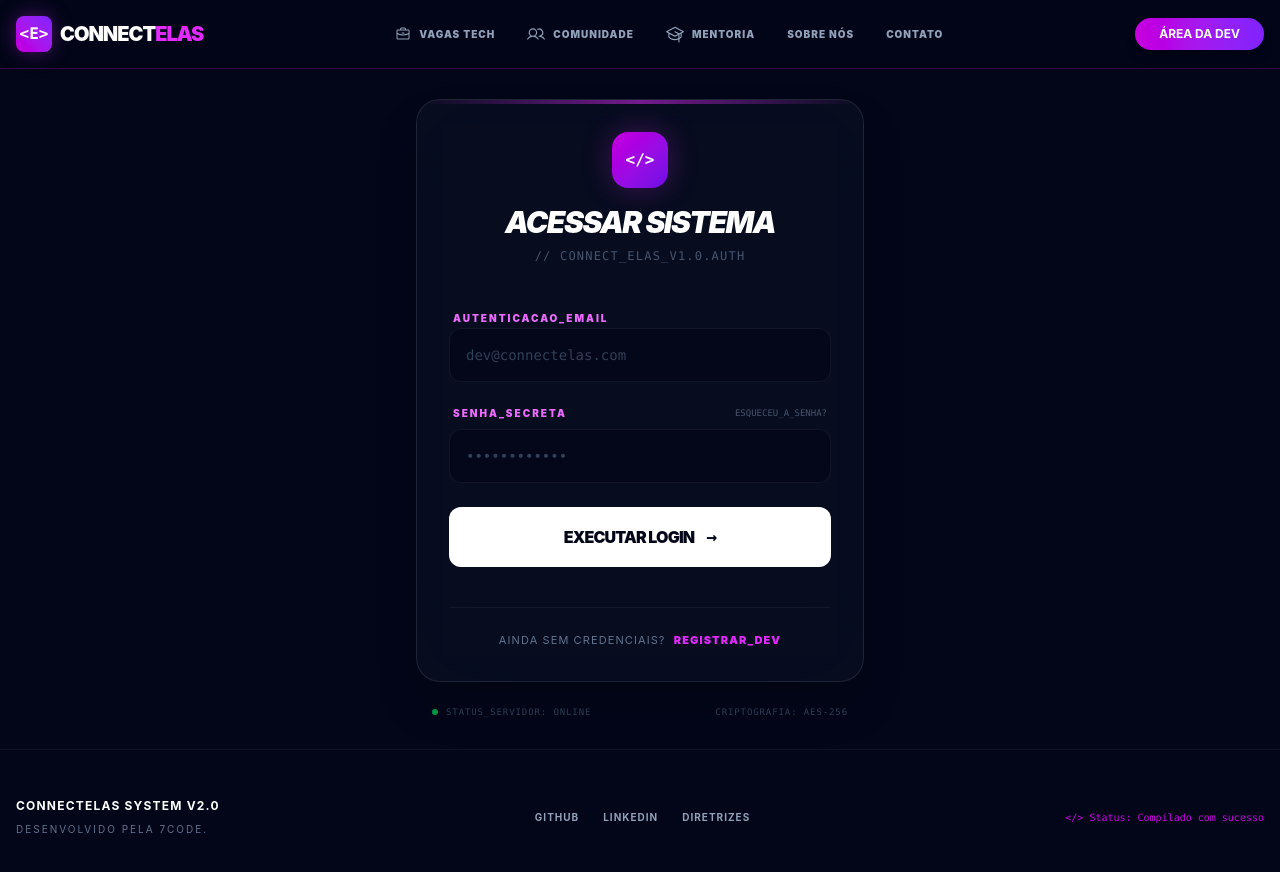
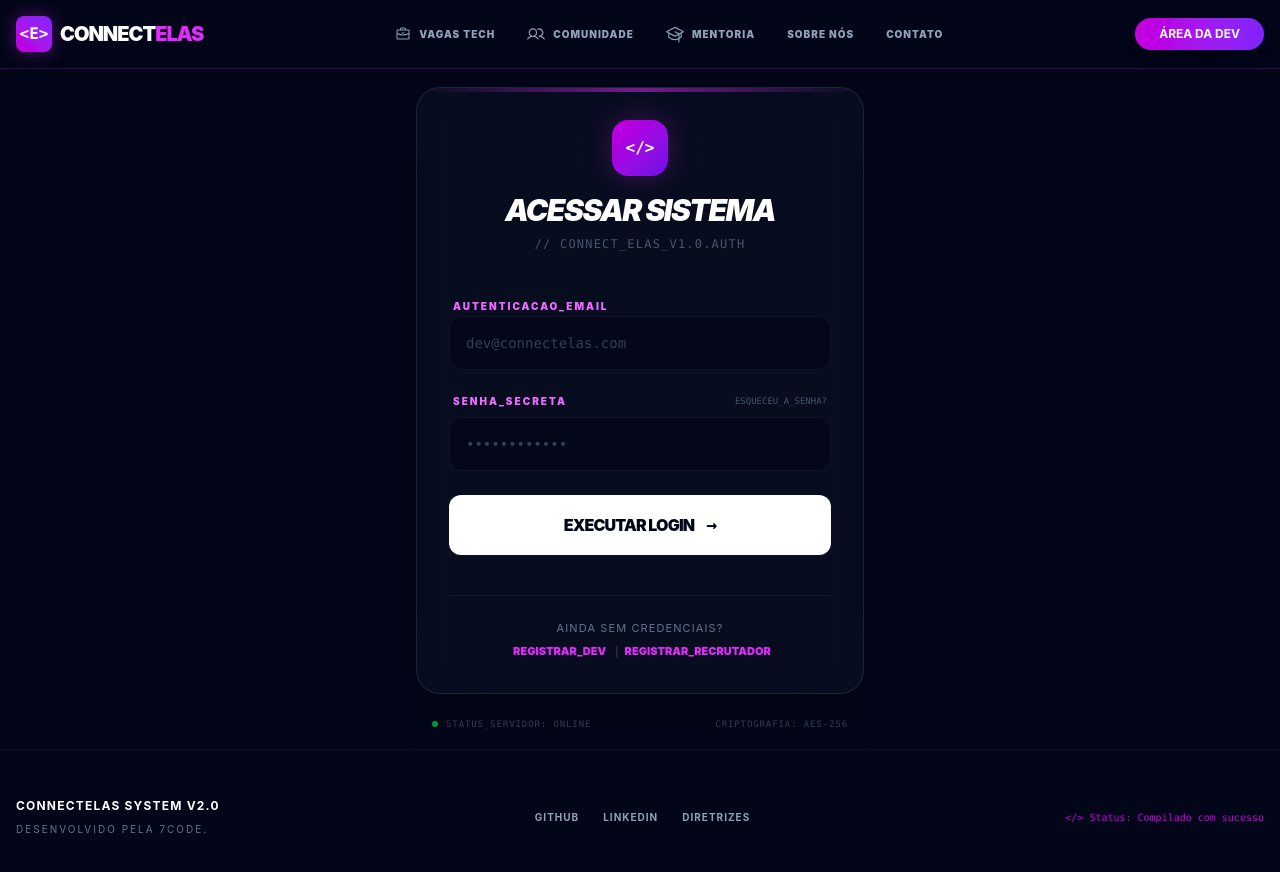
Before and after one commit to CodeSeven-Turma-JavaScript-13/connectElas_react, a React (Vite) app: page /login in a window 1280 px wide. Shown: the top 872 px of the page. Built offline with nearby package versions, Linux system fonts and the light colour scheme.

Commit message:
🐛 FIX:  Ajuste de Layout

```diff
--- a/src/pages/login/Login.tsx
+++ b/src/pages/login/Login.tsx
@@ -55,10 +55,10 @@ function Login() {
         <div className="bg-slate-900/40 backdrop-blur-2xl border border-white/10 p-8 rounded-3xl shadow-2xl relative overflow-hidden">
 
           {/* Detalhe de linha de código no topo do card */}
-          <div className="absolute top-0 left-0 w-full h-1 bg-gradient-to-r from-transparent via-fuchsia-500 to-transparent opacity-50"></div>
+          <div className="absolute top-0 left-0 w-full h-1 bg-linear-to-r from-transparent via-fuchsia-500 to-transparent opacity-50"></div>
 
           <div className="text-center mb-10">
-            <div className="inline-flex h-14 w-14 items-center justify-center rounded-2xl bg-gradient-to-br from-fuchsia-600 to-violet-700 text-white font-mono font-black mb-4 shadow-[0_0_30px_rgba(192,38,211,0.3)]">
+            <div className="inline-flex h-14 w-14 items-center justify-center rounded-2xl bg-linear-to-br from-fuchsia-600 to-violet-700 text-white font-mono font-black mb-4 shadow-[0_0_30px_rgba(192,38,211,0.3)]">
               &lt;/&gt;
             </div>
             <h2 className="text-3xl font-black tracking-tighter text-white uppercase italic">Acessar Sistema</h2>
@@ -121,13 +121,22 @@ function Login() {
           <div className="mt-10 pt-6 border-t border-white/5 text-center">
             <p className="text-[11px] text-slate-500 uppercase tracking-widest">
               Ainda sem credenciais?{' '}
+               </p>
               <button
                 onClick={() => navigate('/cadastro')}
-                className="text-fuchsia-500 font-black hover:text-fuchsia-400 transition-colors ml-1"
+                className="text-fuchsia-500 font-black text-[11px] hover:text-fuchsia-400 transition-colors ml-1"
               >
                 REGISTRAR_DEV
               </button>
-            </p>
+              <span className="text-slate-700 font-mono text-xs"> |</span>
+
+              <button
+                onClick={() => navigate('/cadastro-recrutador')}
+                className="text-fuchsia-500 font-black text-[11px] hover:text-fuchsia-400 transition-colors ml-1"
+              >
+                REGISTRAR_RECRUTADOR
+              </button>
+
           </div>
         </div>
 
```
